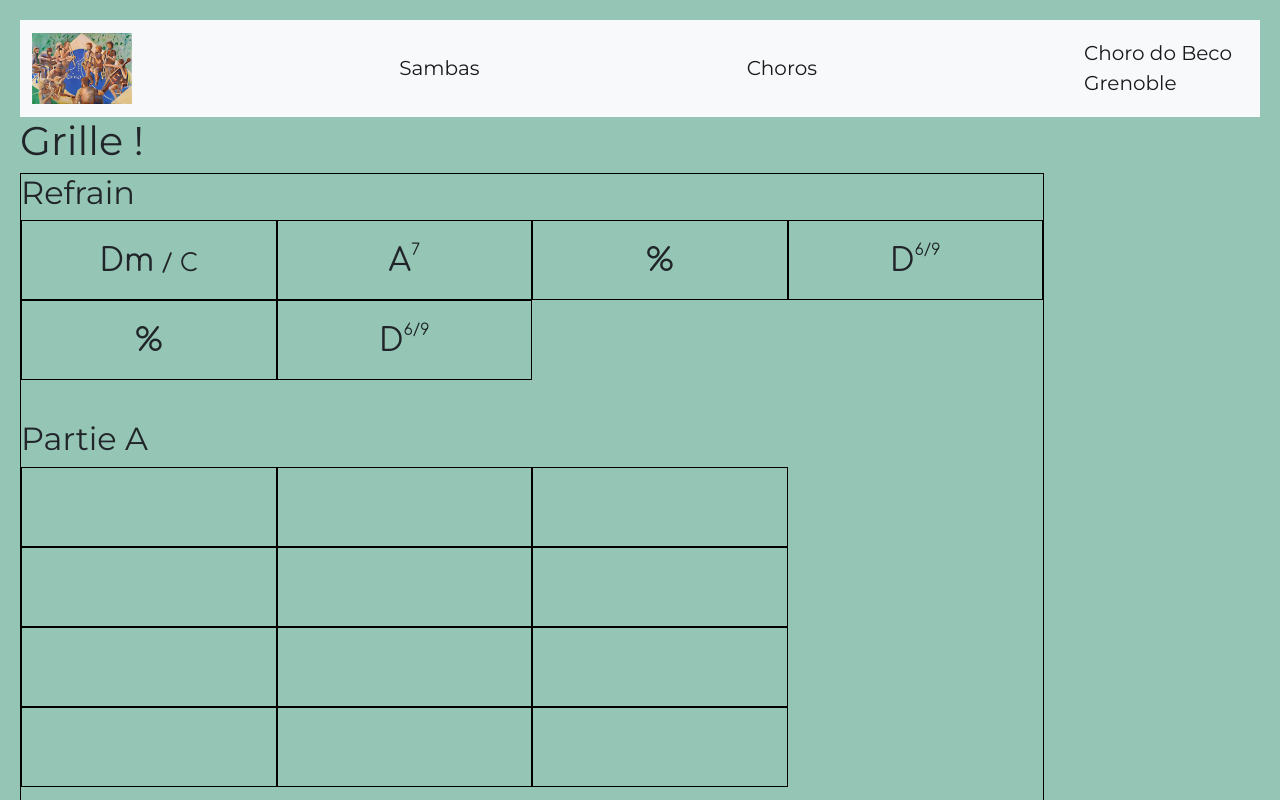
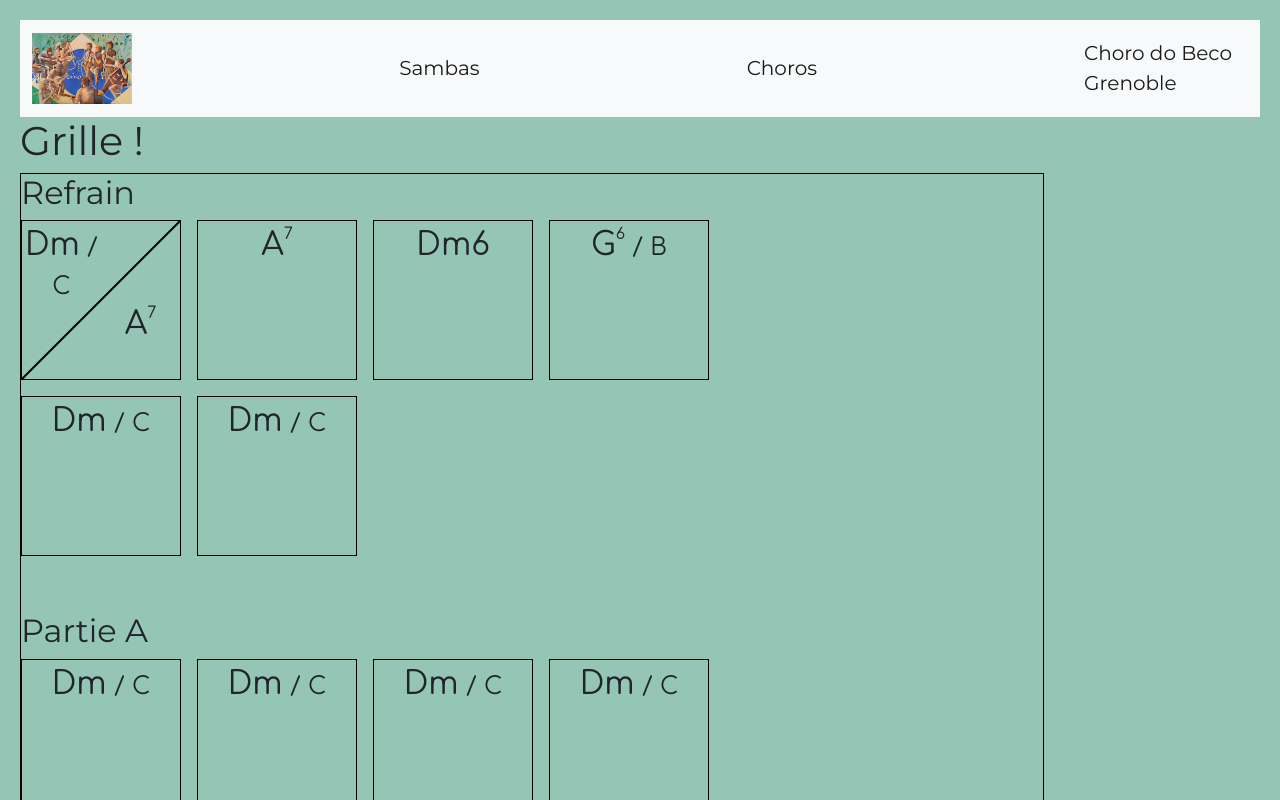
Before and after one commit to gazaboo/choro-grenoble, a Vue app: page /samba in a window 1280 px wide. Shown: the top 800 px of the page. Built offline with nearby package versions, Linux system fonts and the light colour scheme.

Commit message:
refactor into components and added split measures

```diff
--- a/src/assets/grillesSambas.json
+++ b/src/assets/grillesSambas.json
@@ -2,83 +2,229 @@
     "data": [
         {
             "title": "A flor e o espinho",
-            "ton": "Dm",
+            "tonalite": "Dm",
             "grille": {
-                "Refrain": [
-                    [
+                "Refrain": {
+                    "ligne 1": [
                         {
-                            "id": 1,
-                            "accord": "Dm",
-                            "bass": "C",
-                            "qualite": "",
-                            "modificateur": "|:"
+                            "numero_mesure": 1,
+                            "accords": [
+                                {
+                                    "accord": "Dm",
+                                    "bass": "C",
+                                    "qualite": ""
+                                },
+                                {
+                                    "accord": "A",
+                                    "bass": "",
+                                    "qualite": "7"
+                                }
+                            ],
+                            "modificateur_cellule": "|:"
                         },
                         {
-                            "id": 2,
-                            "accord": "A",
-                            "qualite": "7",
-                            "modificateur": ""
+                            "numero_mesure": 2,
+                            "accords": [
+                                {
+                                    "accord": "A",
+                                    "bass": "",
+                                    "qualite": "7"
+                                }
+                            ],
+                            "modificateur_cellule": "|:"
                         },
                         {
-                            "accord": "%",
-                            "qualite": "",
-                            "modificateur": ""
+                            "numero_mesure": 3,
+                            "accords": [
+                                {
+                                    "accord": "Dm6",
+                                    "bass": "",
+                                    "qualite": ""
+                                }
+                            ],
+                            "modificateur_cellule": ""
                         },
                         {
-                            "accord": "D",
-                            "qualite": "6/9",
-                            "modificateur": ":|",
-                            "note": "Coda"
+                            "numero_mesure": 4,
+                            "accords": [
+                                {
+                                    "accord": "G",
+                                    "bass": "B",
+                                    "qualite": "6"
+                                }
+                            ],
+                            "modificateur_cellule": ""
                         }
                     ],
-                    [
+                    "ligne 2": [
                         {
-                            "accord": "%",
-                            "qualite": "",
-                            "modificateur": ""
+                            "numero_mesure": 1,
+                            "accords": [
+                                {
+                                    "accord": "Dm",
+                                    "bass": "C",
+                                    "qualite": ""
+                                }
+                            ],
+                            "modificateur_cellule": "|:"
                         },
                         {
-                            "accord": "D",
-                            "qualite": "6/9",
-                            "modificateur": ":|",
-                            "note": "Coda"
+                            "numero_mesure": 1,
+                            "accords": [
+                                {
+                                    "accord": "Dm",
+                                    "bass": "C",
+                                    "qualite": ""
+                                }
+                            ],
+                            "modificateur_cellule": "|:"
                         }
                     ]
-                ],
-                "Partie A": [
-                    {
-                        "accord": "Dm",
-                        "qualite": "",
-                        "modificateur": "|:"
-                    },
-                    {
-                        "accord": "A",
-                        "qualite": "7",
-                        "modificateur": ""
-                    },
-                    {
-                        "accord": "%",
-                        "qualite": "",
-                        "modificateur": ""
-                    },
-                    {
-                        "accord": "Dm",
-                        "qualite": "",
-                        "modificateur": ":|"
-                    }
-                ],
-                "Partie B": [
-                    {
-                        "accord": "Dm",
-                        "qualite": "",
-                        "modificateur": "|:"
-                    },
-                    {
-                        "accord": "A",
-                        "qualite": "7",
-                        "modificateur": ""
-                    }
-                ]
+                },
+                "Partie A": {
+                    "ligne 1": [
+                        {
+                            "numero_mesure": 1,
+                            "accords": [
+                                {
+                                    "accord": "Dm",
+                                    "bass": "C",
+                                    "qualite": ""
+                                }
+                            ],
+                            "modificateur_cellule": "|:"
+                        },
+                        {
+                            "numero_mesure": 1,
+                            "accords": [
+                                {
+                                    "accord": "Dm",
+                                    "bass": "C",
+                                    "qualite": ""
+                                }
+                            ],
+                            "modificateur_cellule": "|:"
+                        },
+                        {
+                            "numero_mesure": 1,
+                            "accords": [
+                                {
+                                    "accord": "Dm",
+                                    "bass": "C",
+                                    "qualite": ""
+                                }
+                            ],
+                            "modificateur_cellule": "|:"
+                        },
+                        {
+                            "numero_mesure": 1,
+                            "accords": [
+                                {
+                                    "accord": "Dm",
+                                    "bass": "C",
+                                    "qualite": ""
+                                }
+                            ],
+                            "modificateur_cellule": "|:"
+                        }
+                    ],
+                    "ligne 2": [
+                        {
+                            "numero_mesure": 1,
+                            "accords": [
+                                {
+                                    "accord": "Dm",
+                                    "bass": "C",
+                                    "qualite": ""
+                                }
+                            ],
+                            "modificateur_cellule": "|:"
+                        },
+                        {
+                            "numero_mesure": 1,
+                            "accords": [
+                                {
+                                    "accord": "Dm",
+                                    "bass": "C",
+                                    "qualite": ""
+                                }
+                            ],
+                            "modificateur_cellule": "|:"
+                        }
+                    ]
+                },
+                "Partie B": {
+                    "ligne 1": [
+                        {
+                            "numero_mesure": 1,
+                            "accords": [
+                                {
+                                    "accord": "Dm",
+                                    "bass": "C",
+                                    "qualite": ""
+                                }
+                            ],
+                            "modificateur_cellule": "|:"
+                        },
+                        {
+                            "numero_mesure": 1,
+                            "accords": [
+                                {
+                                    "accord": "Dm",
+                                    "bass": "C",
+                                    "qualite": ""
+                                }
+                            ],
+                            "modificateur_cellule": "|:"
+                        },
+                        {
+                            "numero_mesure": 1,
+                            "accords": [
+                                {
+                                    "accord": "Dm",
+                                    "bass": "C",
+                                    "qualite": ""
+                                }
+                            ],
+                            "modificateur_cellule": "|:"
+                        },
+                        {
+                            "numero_mesure": 1,
+                            "accords": [
+                                {
+                                    "accord": "Dm",
+                                    "bass": "C",
+                                    "qualite": ""
+                                }
+                            ],
+                            "modificateur_cellule": "|:"
+                        }
+                    ],
+                    "ligne 2": [
+                        {
+                            "numero_mesure": 1,
+                            "accords": [
+                                {
+                                    "accord": "Dm",
+                                    "bass": "C",
+                                    "qualite": ""
+                                }
+                            ],
+                            "modificateur_cellule": "|:"
+                        },
+                        {
+                            "numero_mesure": 1,
+                            "accords": [
+                                {
+                                    "accord": "Dm",
+                                    "bass": "C",
+                                    "qualite": ""
+                                }
+                            ],
+                            "modificateur_cellule": "|:"
+                        }
+                    ]
+                }
             }
         }
     ]
--- /dev/null
+++ b/src/components/ChordRender.vue
@@ -0,0 +1,32 @@
+<template>
+    <span class="accord"> {{ accord.accord }}</span>
+    <span class="qualite"> {{ accord.qualite }}</span>
+    <span v-if=accord.bass class="bass"> / {{ accord.bass }}</span>
+</template>
+
+<script>
+export default {
+    props: ['accord']
+}
+
+</script>
+
+<style>
+.accord {
+    font-family: 'Comfortaa', cursive;
+    font-size: 2rem;
+}
+
+
+.qualite {
+    font-size: 1rem;
+    font-family: 'Comfortaa', cursive;
+    position: relative;
+    top: -1rem;
+}
+
+.bass {
+    font-family: 'Comfortaa', cursive;
+    font-size: 1.5rem;
+}
+</style>
--- a/src/components/GrilleSamba.vue
+++ b/src/components/GrilleSamba.vue
@@ -6,9 +6,7 @@
             <div class="grille-section">
                 <div class="ligne" v-for="line in this.grille[partie]" :key="line">
                     <div class="cell" v-for="cell in line" :key=cell>
-                        <span class="accord"> {{ cell.accord }}</span>
-                        <span class="qualite"> {{ cell.qualite }}</span>
-                        <span v-if=cell.bass class="bass"> / {{ cell.bass }}</span>
+                        <SplitMesure :cell=cell></SplitMesure>
                     </div>
                 </div>
                 <br />
@@ -19,8 +17,14 @@
 
 <script>
 import grilleSamba from "../assets/grillesSambas.json"
+import SplitMesure from "./SplitMesure.vue"
 
 export default {
+
+    components: {
+        SplitMesure
+    },
+
     data() {
         return {
             grille: [],
@@ -48,27 +52,13 @@ export default {
 
 .cell {
     border: solid black 1px;
-    padding: 1rem;
-    width: 25%;
-    height: 5rem;
+    padding: 0;
+    width: 10rem;
+    height: 10rem;
     text-align: center;
-}
+    margin-bottom: 1rem;
+    margin-right: 1rem;
 
-.accord {
-    font-family: 'Comfortaa', cursive;
-    font-size: 2rem;
-}
-
-.bass {
-    font-family: 'Comfortaa', cursive;
-    font-size: 1.5rem;
-}
-
-.qualite {
-    font-size: 1rem;
-    font-family: 'Comfortaa', cursive;
-    position: relative;
-    top: -1rem;
 }
 
 .grille-section {
@@ -90,3 +80,12 @@ export default {
     flex-direction: row;
 }
 </style>
+
+
+
+
+<!-- <div class="accord" v-for="accord in cell.accords" :key=accord>
+    <span class="accord"> {{ accord.accord }}</span>
+    <span class="qualite"> {{ accord.qualite }}</span>
+    <span v-if=accord.bass class="bass"> / {{ accord.bass }}</span>
+</div> -->
--- /dev/null
+++ b/src/components/SplitMesure.vue
@@ -0,0 +1,68 @@
+<template>
+    <div class="chord-container" v-if="cell.accords.length == 1">
+        <ChordRender :accord="cell.accords[0]"></ChordRender>
+    </div>
+
+    <div class="chord-container" v-else-if="cell.accords.length == 2">
+        <div class="upper-left">
+            <ChordRender :accord="cell.accords[0]"></ChordRender>
+        </div>
+        <div class="bottom-right">
+            <ChordRender :accord="cell.accords[1]"></ChordRender>
+        </div>
+        <svg>
+            <line x1="0" y1="100%" x2="100%" y2="0" style="stroke:rgb(0,0,0); stroke-width:2" />
+        </svg>
+    </div>
+</template>
+
+<script>
+import ChordRender from "./ChordRender.vue";
+
+export default {
+    props: ["cell"],
+    components: { ChordRender }
+}
+</script>
+
+<style>
+.chord-container {
+    position: relative;
+    height: 100%;
+    overflow: hidden;
+}
+
+.upper-left,
+.bottom-right {
+    width: 50%;
+    height: 50%;
+    position: absolute;
+}
+
+.upper-left {
+    top: 0;
+    left: 0;
+}
+
+.bottom-right {
+    bottom: 0;
+    right: 0;
+}
+
+.diagonal {
+    width: 100%;
+    height: 0;
+    border: solid black 1px;
+
+    position: absolute;
+    top: 50%;
+    left: 0;
+
+    transform: rotate(-15deg);
+}
+
+svg {
+    width: 100%;
+    height: 100%;
+}
+</style>
```
